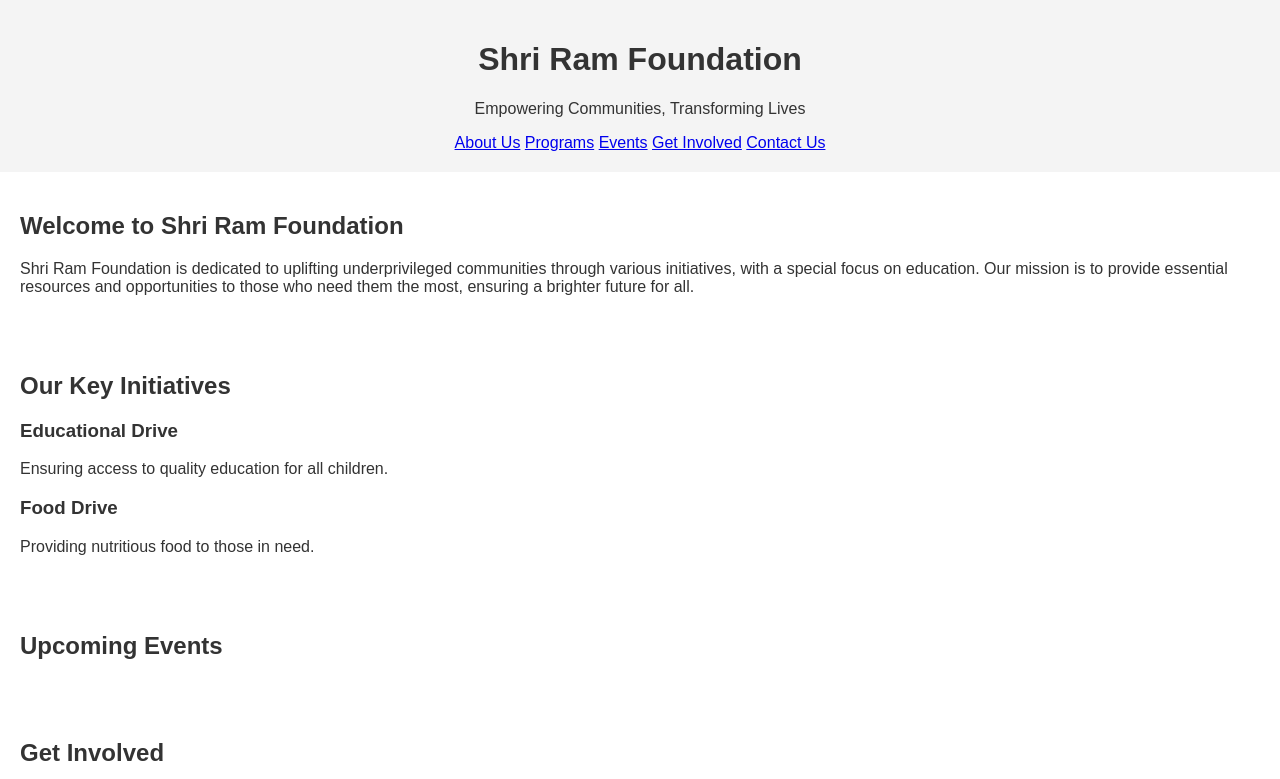
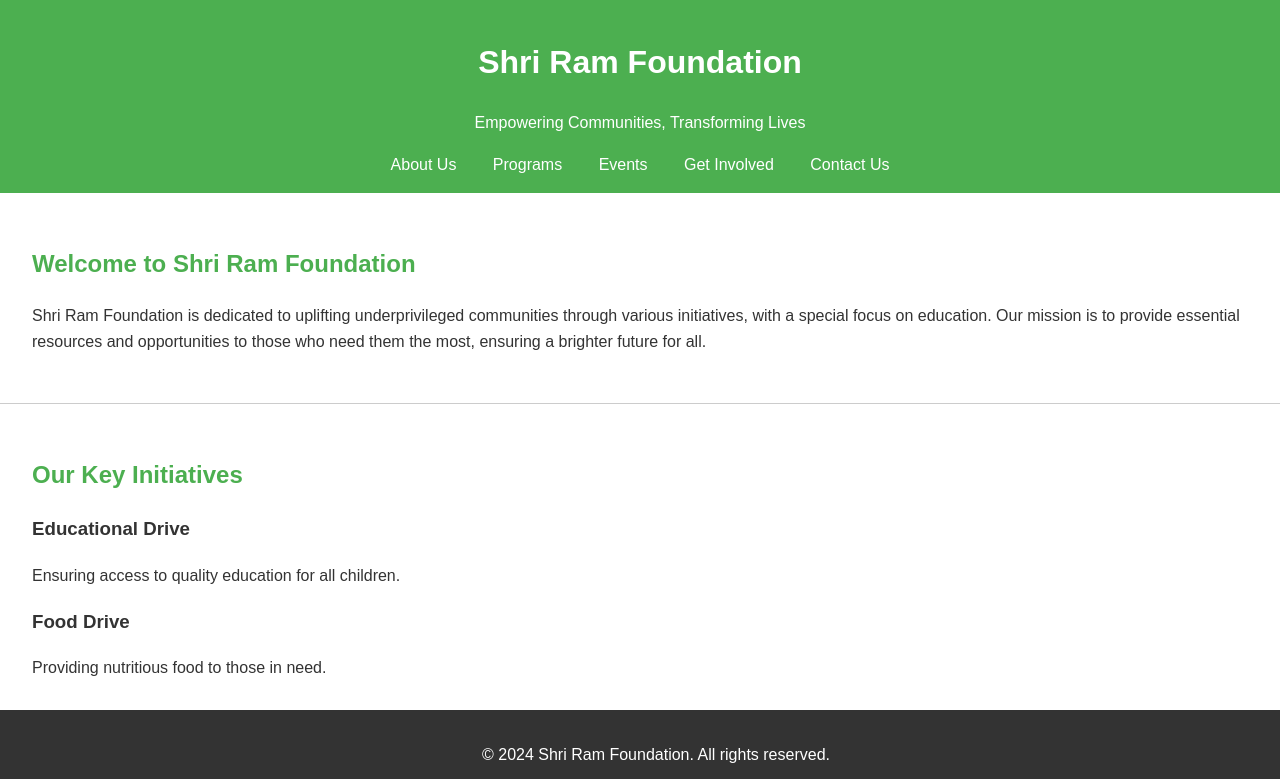
Before and after one commit to ShriRamFoundation/shri-ram-foundation.github.io, a plain HTML site: page index.html in a window 1280 px wide. Shown: the top 779 px of the page. Drawn offline with Linux system fonts and the light colour scheme.

Commit message:
Update styles.css

```diff
--- a/styles.css
+++ b/styles.css
@@ -71,3 +71,39 @@ footer ul li a {
     text-decoration: none;
     color: white;
 }
+body {
+    font-family: Arial, sans-serif;
+    line-height: 1.6;
+}
+
+header {
+    background: #4CAF50;
+    color: white;
+    padding: 1rem;
+    text-align: center;
+}
+
+nav a {
+    color: white;
+    margin: 0 1rem;
+    text-decoration: none;
+}
+
+section {
+    padding: 2rem;
+    border-bottom: 1px solid #ccc;
+}
+
+h2 {
+    color: #4CAF50;
+}
+
+footer {
+    background: #333;
+    color: white;
+    text-align: center;
+    padding: 1rem;
+    position: fixed;
+    width: 100%;
+    bottom: 0;
+}
```
